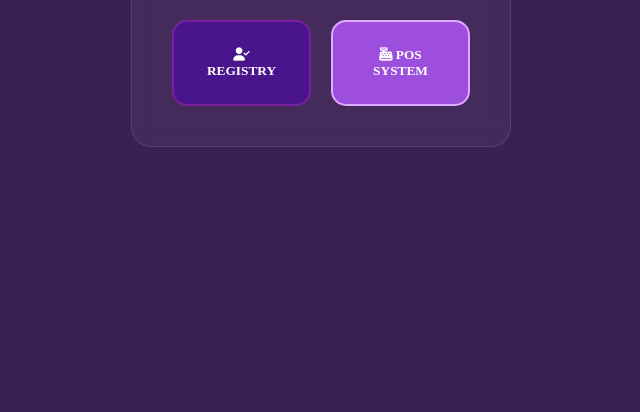
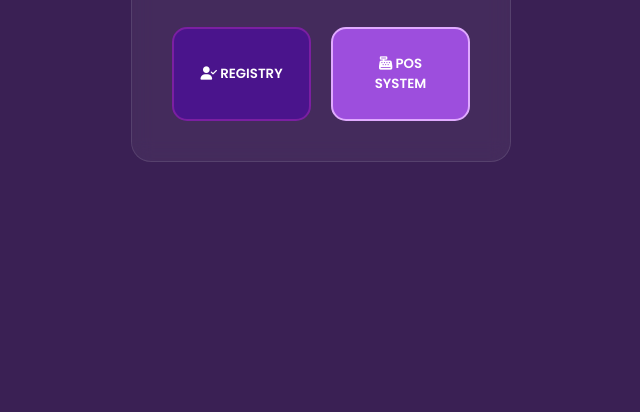
Before and after one commit to Glaiza-mae30/mae, a plain HTML site: page index.html in a window 1280 px wide. Shown: the part 388-800 px from the top of the page, without its empty margins (319-959 px from the left). Drawn offline with nearby package versions, Linux system fonts and the light colour scheme; some packages are replaced by stand-ins of ours; a script that the page names is missing.

Commit message:
Update style.css

```diff
--- a/style.css
+++ b/style.css
@@ -1,3 +1,4 @@
+@import url('https://fonts.googleapis.com/css2?family=Poppins:wght@300;400;600&display=swap');
 :root {
     --bg: #05000a;
     --primary: #9d4edd;
```
